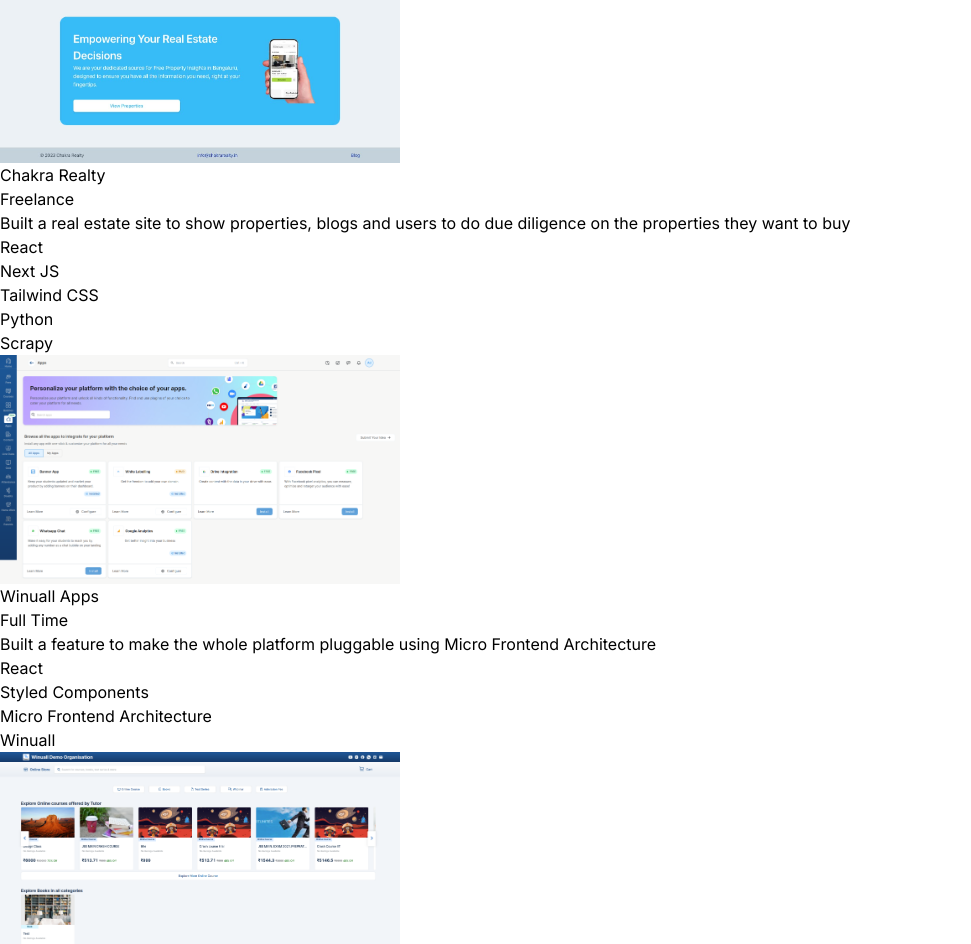
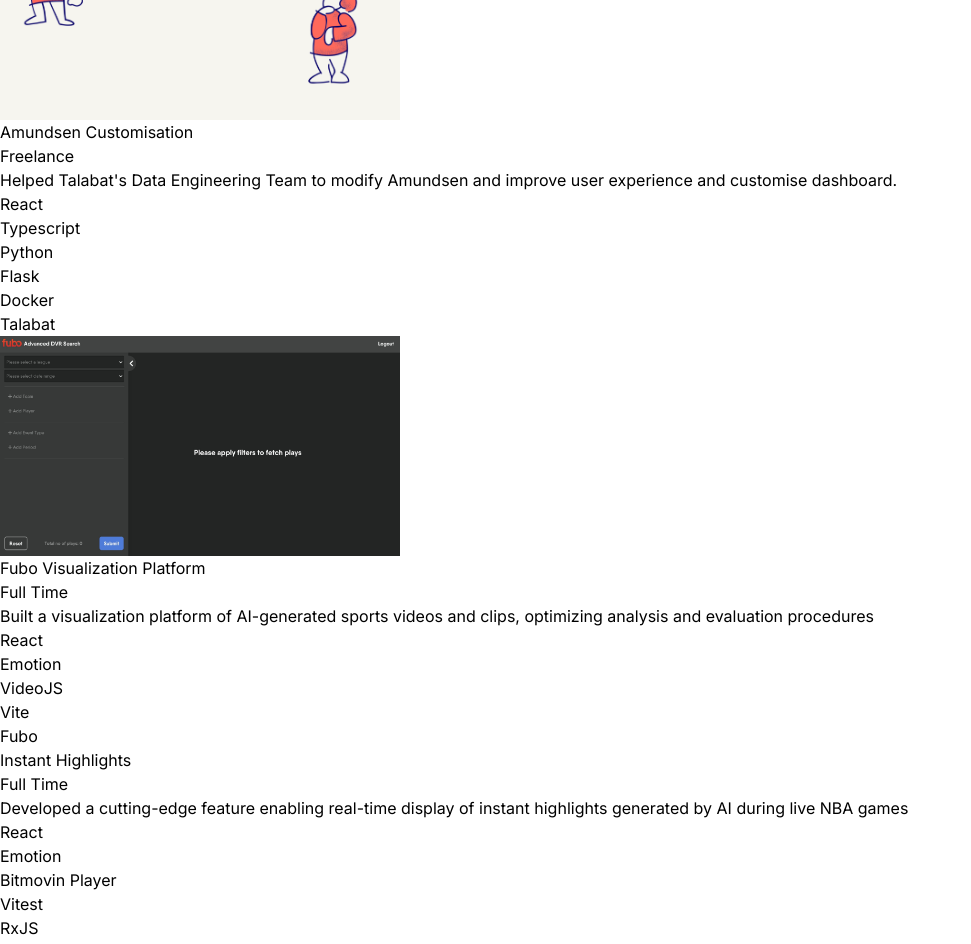
Before and after one commit to sudharsangs/personalsite, a Next.js app: page /projects in a window 1280 px wide. Shown: the part 3620-4564 px from the top of the page, without its empty margins (0-971 px from the left). Built offline with nearby package versions, Linux system fonts and the light colour scheme.

Commit message:
feat: add project

```diff
--- a/pages/projects/index.tsx
+++ b/pages/projects/index.tsx
@@ -16,6 +16,18 @@
             featuredSkills: <TechnologyList technologies={["NextJS", "TailwindCSS", "Typescript"]} />,
             imagePath: "/projects-assets/formtosheets.png",
             projectType: Personal,
+        },
+        {
+            projectTitle: "Amundsen Customisation",
+            projectDescription: "Helped Talabat's Data Engineering Team to modify Amundsen and improve user experience and customise dashboard.",
+            projectType: Freelance,
+            imagePath: "/projects-assets/amundsen.png",
+            featuredSkills: (
+                <>
+                    <TechnologyList technologies={["React", "Typescript", "Python", "Flask", "Docker"]} />
+                    <CompanyHyperLink name="Talabat" url="https://www.talabat.com/" />
+                </>
+            ),
         },
         {
             projectTitle: "Fubo Visualization Platform",
@@ -77,7 +89,7 @@
             detailsPagePath: "/projects/winuall-online-store",
             featuredSkills: (
                 <>
-                    <TechnologyList technologies={["React", "Styled Components", "Payment Gateways"]}/>
+                    <TechnologyList technologies={["React", "Styled Components", "Payment Gateways"]} />
                     <CompanyHyperLink name="Winuall" url="https://winuall.com" />
                 </>
             ),
@@ -90,7 +102,7 @@
             detailsPagePath: "/projects/winuall-learners-module",
             featuredSkills: (
                 <>
-                    <TechnologyList technologies={["React", "Styled Components", "Redux"]}/>
+                    <TechnologyList technologies={["React", "Styled Components", "Redux"]} />
                     <CompanyHyperLink name="Winuall" url="https://winuall.com" />
 
                 </>
@@ -104,7 +116,7 @@
             detailsPagePath: "/projects/user-registration-flow",
             featuredSkills: (
                 <>
-                    <TechnologyList technologies={["React", "NextJS", "Styled Components", "Context API"]}/>
+                    <TechnologyList technologies={["React", "NextJS", "Styled Components", "Context API"]} />
                     <CompanyHyperLink name="Winuall" url="https://winuall.com" />
 
                 </>
@@ -118,7 +130,7 @@
             detailsPagePath: "/projects/winuall-parents-module",
             featuredSkills: (
                 <>
-                    <TechnologyList technologies={["React", "Styled Components", "Redux"]}/>
+                    <TechnologyList technologies={["React", "Styled Components", "Redux"]} />
                     <CompanyHyperLink name="Winuall" url="https://winuall.com" />
 
                 </>
```
Also changed, not shown: public/projects-assets/amundsen.png (added).
